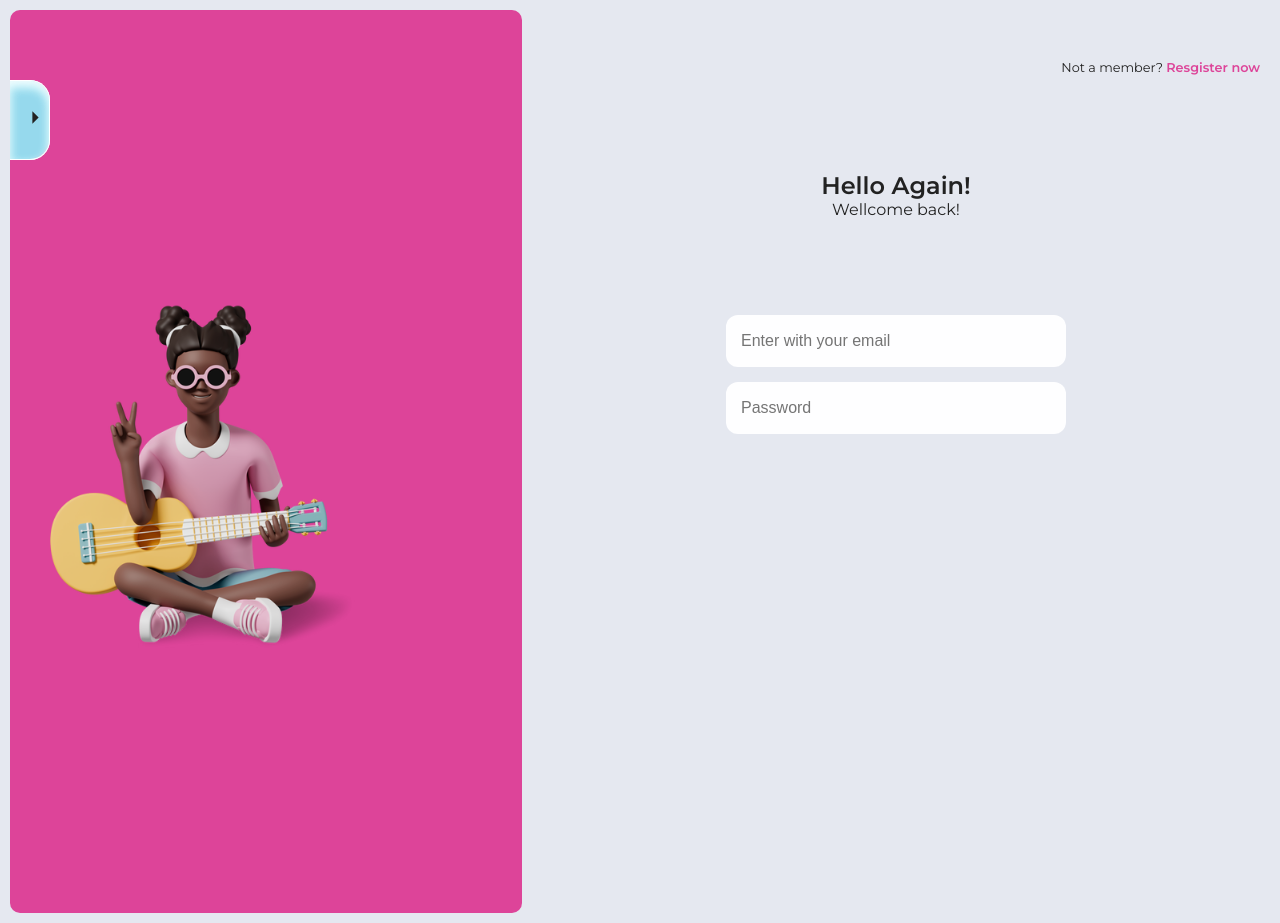
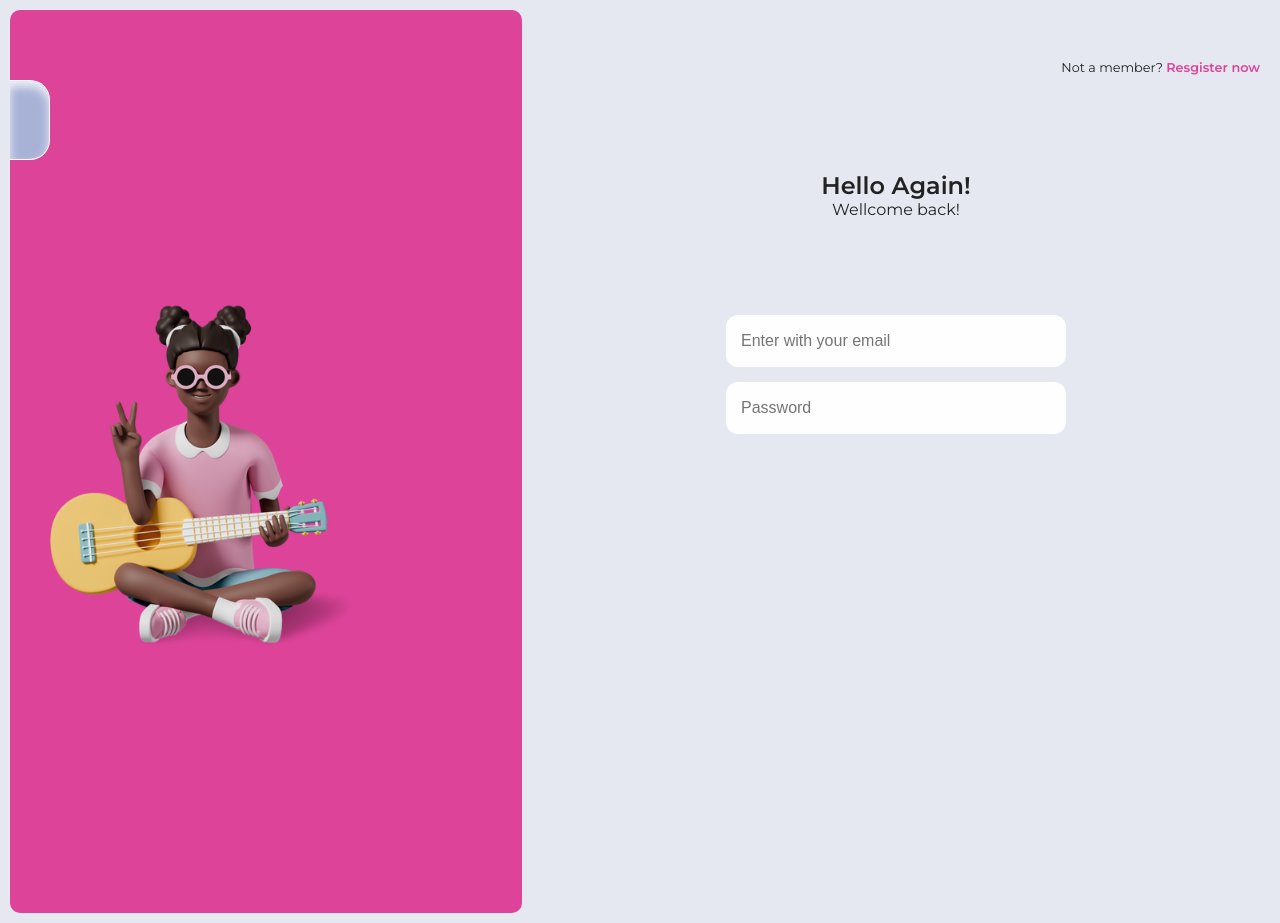
Before and after one commit to mateuscorreiaazevedo/page-auth, a React (Vite) app: page /login in a window 1280 px wide. Built offline with nearby package versions, Linux system fonts and the light colour scheme.

Commit message:
chore: creating dynamic positioning function from side menu and removing from App component

```diff
--- a/src/components/app/index.tsx
+++ b/src/components/app/index.tsx
@@ -3,7 +3,6 @@
 import { BrowserRouter } from 'react-router-dom'
 import { AppRoutes } from '../../routes/routes'
 import 'slick-carousel/slick/slick-theme.css'
-import { ToggleMenu } from '../toggle-menu'
 import 'slick-carousel/slick/slick.css'
 import React from 'react'
 import { Container } from '../ui/container'
@@ -14,7 +13,6 @@
       <Container>
         <BrowserRouter>
           <AppRoutes/>
-          <ToggleMenu/>
           <GlobalStyle />
         </BrowserRouter>
       </Container>
--- a/src/components/toggle-menu/index.tsx
+++ b/src/components/toggle-menu/index.tsx
@@ -5,14 +5,18 @@
 import React from 'react'
 import { ThemeContext } from 'styled-components'
 
-export const ToggleMenu = () => {
+type PropsMenu = {
+  positionLeft: string
+}
+
+export const ToggleMenu = ({ positionLeft }: PropsMenu) => {
   const [isOpen, setIsOpen] = React.useState(false)
   const { title } = React.useContext(ThemeContext)
 
   const openMenu = () => setIsOpen(prev => !prev)
 
   return (
-    <S.MenuContainer isOpen={isOpen}>
+    <S.MenuContainer isOpen={isOpen} position={positionLeft} >
       {isOpen && (
         <S.NavOptions>
           <S.ButtonBox>
--- a/src/components/toggle-menu/style.ts
+++ b/src/components/toggle-menu/style.ts
@@ -3,6 +3,7 @@
 
 type Props ={
   isOpen: boolean
+  position: string
 }
 
 export const MenuContainer = styled.div`
@@ -12,7 +13,7 @@
   justify-content: space-between;
   padding-left: 5px;
   top: 80px;
-  left: 10px;
+  left: ${({ position }: Props) => `${position}px`};
   width: ${({ isOpen }: Props) => isOpen ? '10rem' : '2.5rem'};
   height: 80px;
   border-radius: 0 20px  20px 0;
```
